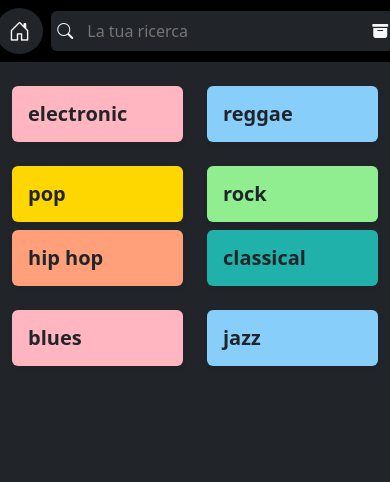
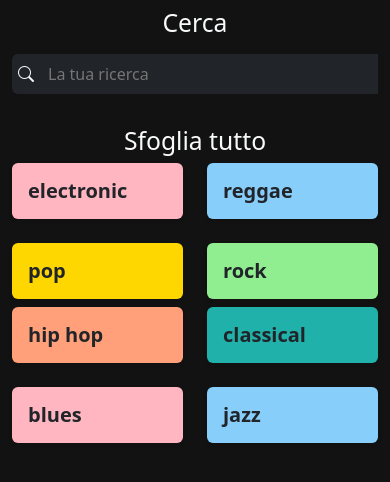
Before and after one commit to Luigi9665/SpotifyClone, a plain HTML site: page search.html in a window 390 px wide. Drawn offline with nearby package versions, Linux system fonts and the light colour scheme; no server answers.

Commit message:
fix navbar

```diff
--- /dev/null
+++ b/assets/css/search.css
@@ -0,0 +1,19 @@
+/* Mobile (default <768px) */
+.bg-dark1 {
+  background-color: #121212 !important;
+}
+
+.bg-black1 {
+  background-color: #121212 !important;
+}
+
+/* Da md in poi (>=768px) */
+@media (min-width: 768px) {
+  .bg-dark1 {
+    background-color: #212529 !important; /* colore standard Bootstrap */
+  }
+
+  .bg-black1 {
+    background-color: #000 !important; /* nero pieno */
+  }
+}
--- a/search.html
+++ b/search.html
@@ -10,32 +10,35 @@
       crossorigin="anonymous"
     />
     <link rel="stylesheet" href="https://cdn.jsdelivr.net/npm/bootstrap-icons@1.11.1/font/bootstrap-icons.css" />
+    <link rel="stylesheet" href="./assets/css/search.css" />
     <title>Search</title>
   </head>
   <body class="d-flex flex-column min-vh-100">
     <!-- NAVBAR -->
-    <nav class="bg-black">
-      <div class="d-flex justify-content-center align-items-center gap-2 py-2">
-        <button class="btn btn-dark rounded-circle d-flex align-items-center justify-content-center">
+    <nav class="bg-black1">
+      <div class="container py-2">
+        <div class="d-flex flex-column flex-md-row justify-content-center align-items-center gap-2">
+          <!-- Titolo visibile solo su mobile -->
+          <h2 class="text-light mb-2 d-block d-md-none">Cerca</h2>
+
+          <!-- Bottone home visibile solo da md in su -->
+          <button class="btn btn-dark rounded-circle d-none d-md-flex align-items-center justify-content-center">
             <i class="bi bi-house-door fs-4"></i>
           </button>
-        <div class="d-flex">
+
+          <!-- Barra di ricerca (sempre visibile) -->
+          <div class="d-flex w-100 w-md-auto">
             <button class="border-0 bg-dark rounded-start text-light" type="button" id="buttonSearch">
               <i class="bi bi-search"></i>
             </button>
-          <form id="searchForm">
-            <input
-              type="text"
-              id="searchInput"
-              class="bg-dark text-light border-0 p-2 pe-5"
-              placeholder="La tua ricerca"
-              aria-label="La tua ricerca"
-              aria-describedby="button-addon2"
-            />
+            <form id="searchForm" class="flex-grow-1">
+              <input type="text" id="searchInput" class="bg-dark text-light border-0 p-2 pe-5 w-100" placeholder="La tua ricerca" aria-label="La tua ricerca" />
             </form>
-          <button class="border-0 bg-dark rounded-end text-light" type="button" id="buttonRandomGenres">
+            <!-- Bottone archive visibile solo da md in su -->
+            <button class="border-0 bg-dark rounded-end text-light d-none d-md-block" type="button" id="buttonRandomGenres">
               <i class="bi bi-archive-fill"></i>
             </button>
+          </div>
         </div>
       </div>
     </nav>
@@ -70,8 +73,10 @@
     </nav> -->
 
     <!-- CONTENUTO -->
-    <main class="flex-fill bg-dark">
-      <div id="container-foto" class="container py-4"></div>
+    <main class="flex-fill bg-dark1">
+      <div id="container-foto" class="container py-4">
+        <h2 class="text-light mb-2 text-center">Sfoglia tutto</h2>
+      </div>
     </main>
 
     <script src="https://cdn.jsdelivr.net/npm/bootstrap@5.3.2/dist/js/bootstrap.bundle.min.js"></script>
```
Lines whose indentation alone changed are shown as unchanged.
